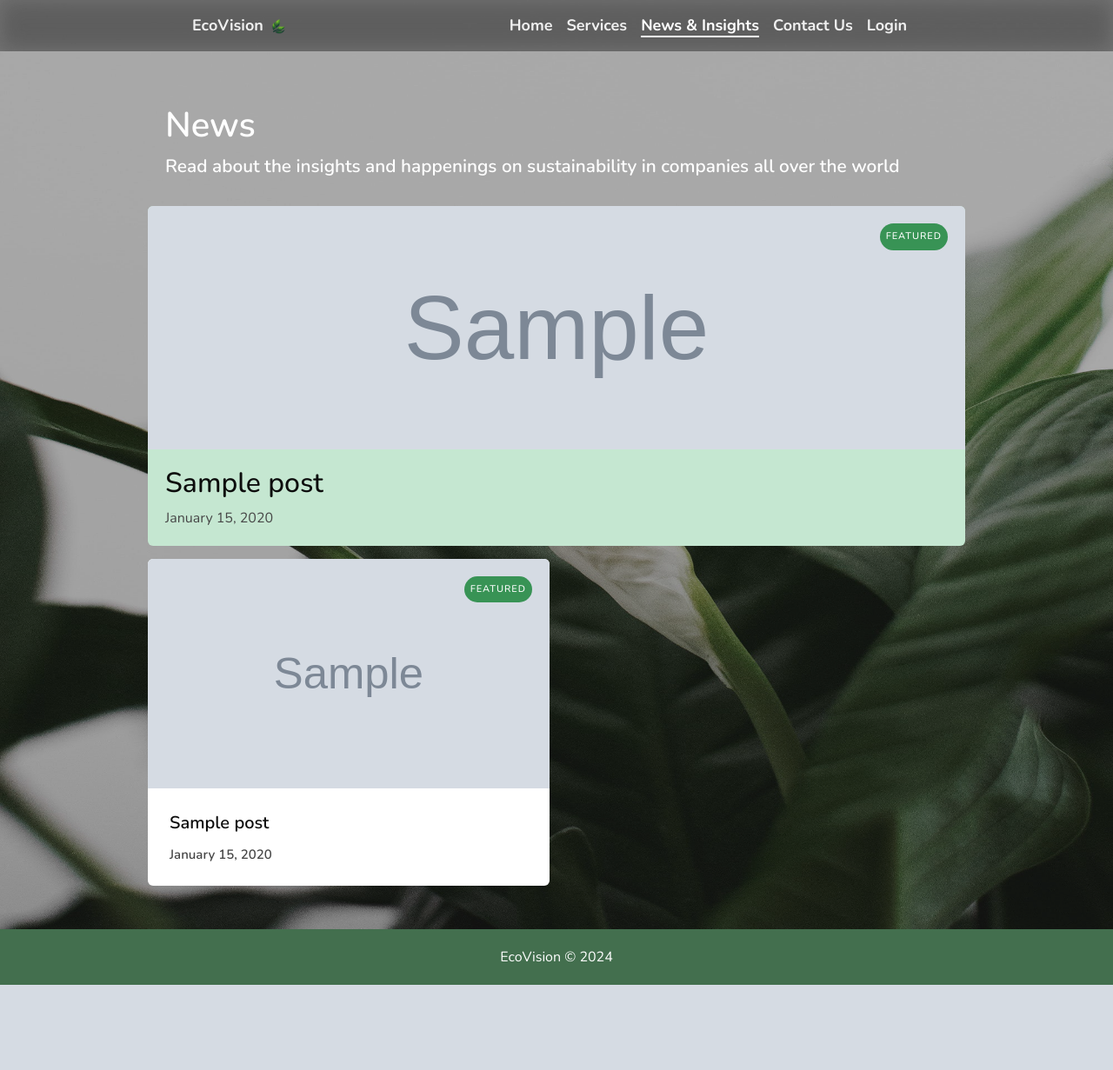
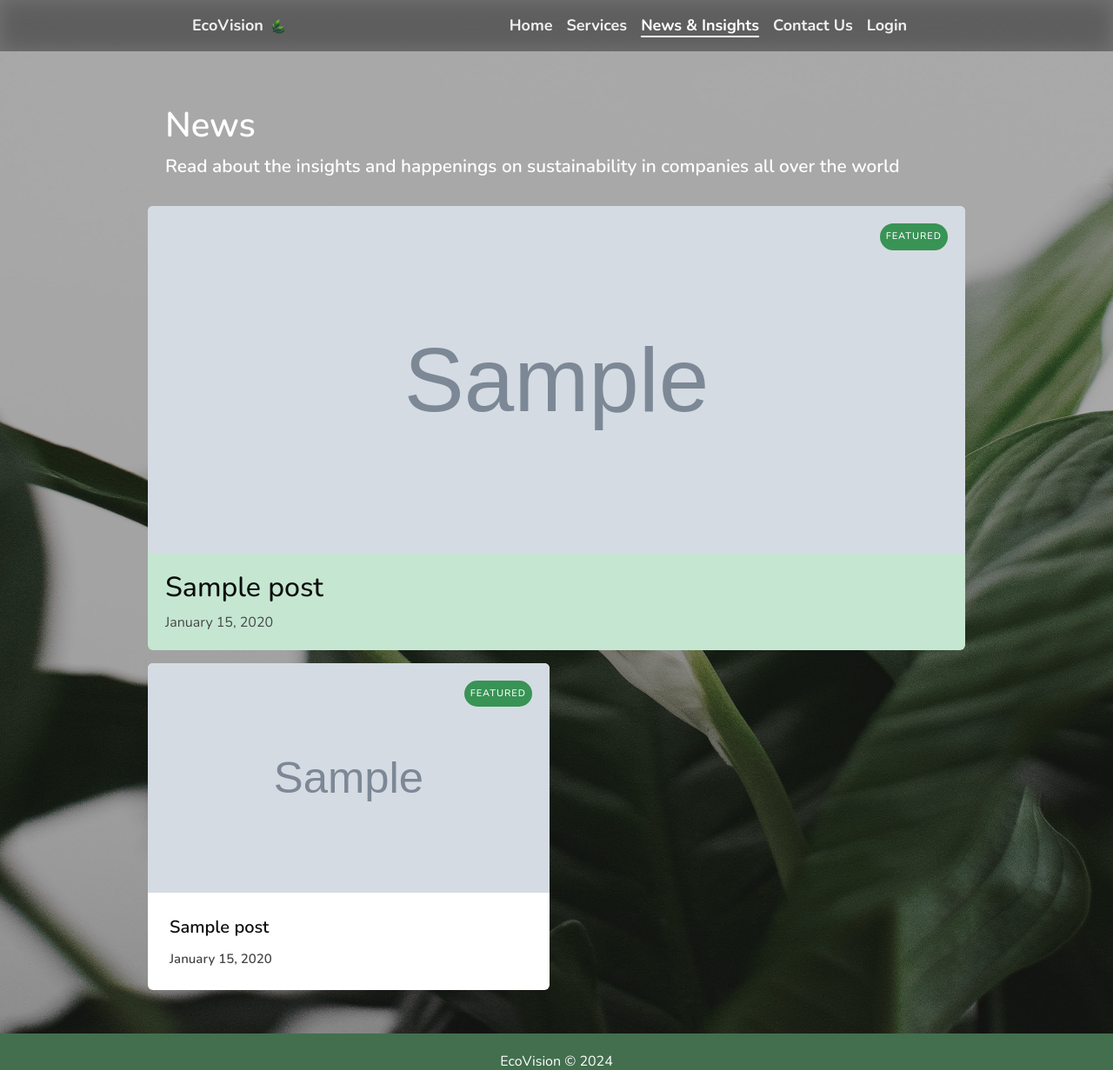
Before and after one commit to JacTBB/IT1166-EcoVision, a Flask app: page /news in a window 1280 px wide. Shown: the top 1231 px of the page at 87% size. Before the commit the page ends 1133 px from the top, so only its background shows below. Run offline with Flask 3, Linux system fonts and the light colour scheme; tables that the repository leaves empty hold one stand-in row (values such as "Sample post"); grey boxes marked "Sample" are stand-in pictures; some libraries are stand-ins or nearby versions.

Commit message:
minorrrrr changes :D

```diff
--- a/app/static/css/main/news.css
+++ b/app/static/css/main/news.css
@@ -104,7 +104,7 @@
 }
 
 .featured-news img {
-    height: 280px;
+    height: 400px;
     width: 100%;
     position: relative;
     display: flex;
```
